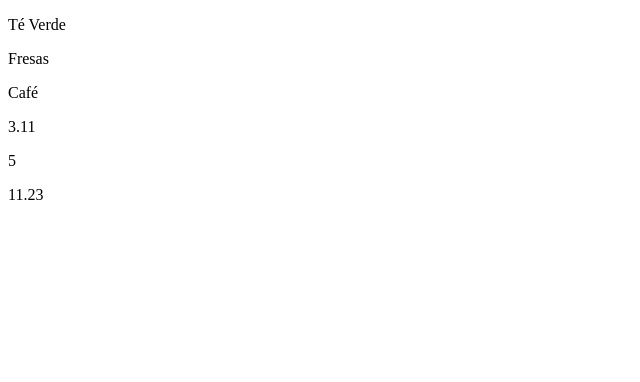
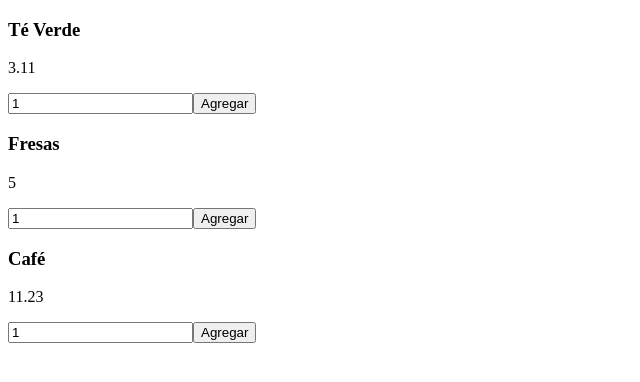
Before and after one commit to MorenoLucas/pruebaTecnica1, an Angular app: page / in a window 1280 px wide. Shown: the top 382 px of the page, without its empty margins (0-640 px from the left). Built offline with nearby package versions, Linux system fonts and the light colour scheme.

Commit message:
muestra productos en la lista del carrito

```diff
--- a/src/app/components/carrito/carrito.component.html
+++ b/src/app/components/carrito/carrito.component.html
@@ -1 +1 @@
-<p *ngFor="let item of productosCesta">{{ item.nombre }}</p>
+<p *ngFor="let item of productosCesta">{{ item.cantidad }}-{{ item.nombre }}</p>
--- a/src/app/components/productos/productos.component.html
+++ b/src/app/components/productos/productos.component.html
@@ -1,4 +1,14 @@
-<p *ngFor="let item of productos">
-  {{ item.nombre }}
-</p>
-<p *ngFor="let item of productos">{{ item.precio }}</p>
+<div class="card" *ngFor="let item of productos">
+  <h3>{{ item.nombre }}</h3>
+  <p>{{ item.precio }}</p>
+  <input
+    onkeypress="return (event.charCode >= 48 && event.charCode <= 57)"
+    min="1"
+    maxlength="9"
+    type="number"
+    name="cant"
+    value="1"
+    #cant
+  />
+  <button (click)="agregar(item, cant.value)">Agregar</button>
+</div>
--- a/src/app/components/productos/productos.component.ts
+++ b/src/app/components/productos/productos.component.ts
@@ -24,6 +24,7 @@ export class ProductosComponent implements OnInit {
       precioOferta: producto.precioOferta,
       nombre: producto.nombre,
     };
+    console.log(item);
     this.serv.agregarProducto(item);
   }
 }
--- a/src/app/services/servicios.service.ts
+++ b/src/app/services/servicios.service.ts
@@ -5,8 +5,10 @@ import { CestaItem } from '../interfeces/cesta-item';
   providedIn: 'root',
 })
 export class ServiciosService {
-  productos;
-  constructor() {}
+  productos: CestaItem[];
+  constructor() {
+    this.productos = [];
+  }
 
   getProductos() {
     return this.productos;
@@ -16,7 +18,7 @@ export class ServiciosService {
   }
   agregarProducto(producto: CestaItem) {
     const id = this.productos.findIndex((productoParam: CestaItem) => {
-      return this.productos.id === productoParam.id;
+      return producto.id === productoParam.id;
     });
     if (id >= 0) {
       this.productos[id].cantidad += producto.cantidad;
```
